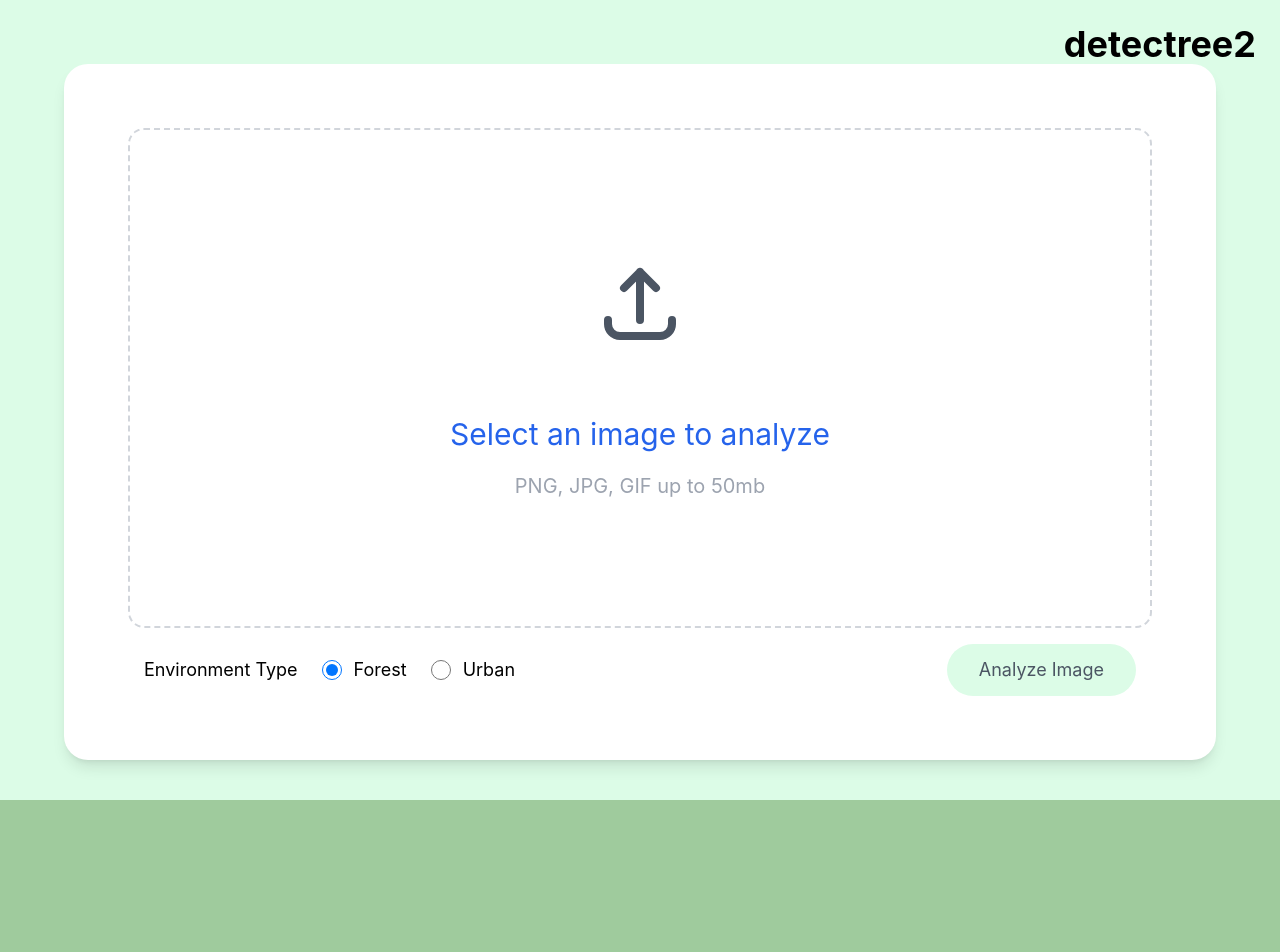
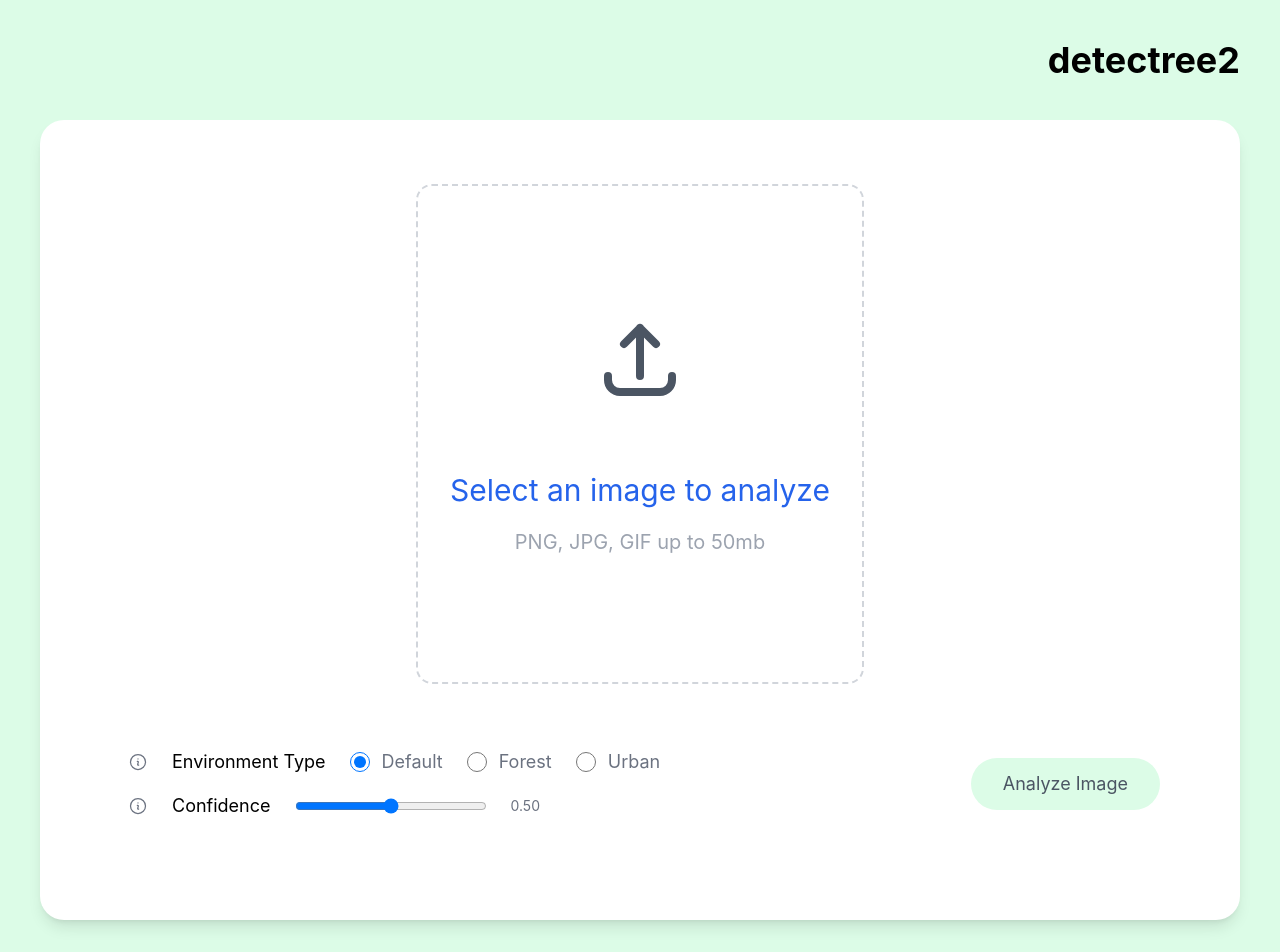
Before and after one commit to Ezzhingy/detectree2-application, a React (Vite) app in the folder frontend/: page / in a window 1280 px wide. Shown: the top 952 px of the page. Before the commit the page ends 800 px from the top, so only its background shows below. Built offline with nearby package versions, Linux system fonts and the light colour scheme.

Commit message:
[frontend] created UI and UX and integration with backend

```diff
--- a/frontend/src/App.tsx
+++ b/frontend/src/App.tsx
@@ -2,6 +2,7 @@ import { useState } from "react";
 import { Card } from "./components/Card";
 import { ImageUpload } from "./components/ImageUpload";
 import { EnvironmentSelector } from "./components/EnvironmentSelector";
+import { Tooltip } from "./components/Tooltip";
 
 function Title() {
   return (
@@ -12,28 +13,163 @@ function Title() {
 }
 
 function App() {
-  const [environment, setEnvironment] = useState<"Forest" | "Urban">("Forest");
+  const [environment, setEnvironment] = useState<"Default" | "Forest" | "Urban">("Default");
   const [selectedImage, setSelectedImage] = useState<File | null>(null);
+  const [preview, setPreview] = useState<string | null>(null);
+  const [confidence, setConfidence] = useState(0.5);
+  const [analysisComplete, setAnalysisComplete] = useState(false);
+  const [statistics, setStatistics] = useState<{ total_trees: number } | null>(null);
+
+  const resetImage = () => {
+    setSelectedImage(null);
+    setPreview(null);
+    setAnalysisComplete(false);
+    setStatistics(null);
+  };
+
+  const uploadImage = async () => {
+    if (!selectedImage) {
+      return;
+    }
+
+    const formData = new FormData();
+    formData.append("file", selectedImage);
+    formData.append("environment", environment);
+    formData.append("confidence", confidence.toString());
+
+    try {
+      const response = await fetch("http://127.0.0.1:5000/", {
+        method: "POST",
+        body: formData
+      });
+
+      if (!response.ok) {
+        throw new Error("Failed to upload image");
+      }
+
+      const data = await response.json();
+      console.log("Received data:", data);
+      setPreview(data.image);
+      setStatistics(data.statistics);
+      console.log("Updated statistics:", data.statistics);
+      setAnalysisComplete(true);
+
+    } catch (error) {
+      console.error("Error uploading image:", error);
+    }
+  };
+
+  const handleEnvironmentConfigChange = (config: {
+    environment: "Default" | "Forest" | "Urban";
+    confidence: number;
+  }) => {
+    setEnvironment(config.environment);
+    setConfidence(config.confidence);
+  };
+
+  const handleDownload = async (fileType: 'png' | 'gpkg') => {
+    try {
+      const response = await fetch(`http://127.0.0.1:5000/download/${fileType}`);
+      if (!response.ok) {
+        throw new Error(`Failed to download ${fileType} file`);
+      }
+
+      const blob = await response.blob();
+      const url = window.URL.createObjectURL(blob);
+      const link = document.createElement('a');
+      link.href = url;
+      link.download = fileType === 'png' ? 'result.png' : 'crowns_out.gpkg';
+      document.body.appendChild(link);
+      link.click();
+      document.body.removeChild(link);
+      window.URL.revokeObjectURL(url);
+    } catch (error) {
+      console.error(`Error downloading ${fileType} file:`, error);
+    }
+  };
 
   return (
-    <div className="min-h-screen bg-green-100 p-4">
+    <div className="min-h-screen bg-green-100 p-8">
       <Title />
 
-      <div className="w-full max-w-6xl mx-auto">
-        <div
-          className="flex items-center justify-center"
-          style={{ height: "calc(100vh - 120px)" }}
+      <div className="container mx-auto flex justify-center items-center">
+        <Card>
+          <div className="relative flex flex-col items-center">
+            {preview ? (
+              <>
+                <div className="relative min-h-[600px] flex items-center justify-center">
+                  <div className="flex gap-8 items-center">
+                    <div className="relative">
+                      <img
+                        src={preview}
+                        alt="Analysis Result"
+                        className="max-w-full max-h-[500px] object-contain"
+                      />
+                      <button
+                        onClick={resetImage}
+                        className="absolute top-4 right-4 w-10 h-10 bg-gray-800 bg-opacity-50 hover:bg-opacity-70 text-white rounded-full flex items-center justify-center transition-all text-2xl"
+                        aria-label="Reset image"
                       >
-          <Card>
+                        ×
+                      </button>
+                    </div>
+                    {statistics && (
+                      <div className="bg-white p-6 rounded-lg shadow-lg h-fit">
+                        <h2 className="text-xl text-black font-bold mb-4">Analysis Results</h2>
+                        <table className="min-w-[200px]">
+                          <tbody>
+                            <tr className="border-b">
+                              <td className="text-black py-2 pr-4 font-semibold">Total Trees Detected</td>
+                              <td className="text-black py-2 px-4">{statistics.total_trees}</td>
+                            </tr>
+                          </tbody>
+                        </table>
+                      </div>
+                    )}
+                  </div>
+                  <div className="absolute bottom-4 right-4 flex gap-4">
+                    {analysisComplete && (
+                      <>
+                        <button
+                          onClick={() => handleDownload('png')}
+                          className="px-4 py-2 bg-blue-500 text-white rounded-lg hover:bg-blue-600 transition-colors flex items-center gap-2"
+                        >
+                          <svg className="w-5 h-5" fill="none" stroke="currentColor" viewBox="0 0 24 24">
+                            <path strokeLinecap="round" strokeLinejoin="round" strokeWidth={2} d="M4 16v1a3 3 0 003 3h10a3 3 0 003-3v-1m-4-4l-4 4m0 0l-4-4m4 4V4" />
+                          </svg>
+                          Download PNG
+                        </button>
+                        <button
+                          onClick={() => handleDownload('gpkg')}
+                          className="px-4 py-2 bg-green-500 text-white rounded-lg hover:bg-green-600 transition-colors flex items-center gap-2"
+                        >
+                          <svg className="w-5 h-5" fill="none" stroke="currentColor" viewBox="0 0 24 24">
+                            <path strokeLinecap="round" strokeLinejoin="round" strokeWidth={2} d="M4 16v1a3 3 0 003 3h10a3 3 0 003-3v-1m-4-4l-4 4m0 0l-4-4m4 4V4" />
+                          </svg>
+                          Download GPKG
+                        </button>
+                      </>
+                    )}
+                  </div>
+                </div>
+              </>
+            ) : (
               <ImageUpload onImageSelect={setSelectedImage} />
-            <div className="flex justify-between items-center px-4">
+            )}
+          </div>
+
+          <div className="flex justify-between items-center px-4 mt-12">
+            <div className="flex items-center">
               <EnvironmentSelector
                 selected={environment}
                 onSelect={setEnvironment}
+                onEnvironmentConfigChange={handleEnvironmentConfigChange}
               />
+            </div>
             <button
               className="px-8 py-3 bg-green-100 text-gray-600 rounded-full hover:bg-green-200 transition-colors text-lg"
               disabled={!selectedImage}
+              onClick={uploadImage}
             >
               Analyze Image
             </button>
@@ -41,7 +177,6 @@ function App() {
         </Card>
       </div>
     </div>
-    </div>
   );
 }
 
--- a/frontend/src/components/Card.tsx
+++ b/frontend/src/components/Card.tsx
@@ -4,7 +4,7 @@ interface CardProps {
 
 export function Card({ children }: CardProps) {
   return (
-    <div className="bg-white rounded-3xl shadow-lg p-16 w-full min-h-[600px]">
+    <div className="bg-white rounded-3xl shadow-lg p-16 w-[1200px] min-h-[800px] mx-auto my-8">
       {children}
     </div>
   );
--- /dev/null
+++ b/frontend/src/components/ConfidenceSlider.tsx
@@ -0,0 +1,25 @@
+import { Tooltip } from "./Tooltip";
+
+interface ConfidenceSliderProps {
+  value: number;
+  onChange: (value: number) => void;
+}
+
+export function ConfidenceSlider({ value, onChange }: ConfidenceSliderProps) {
+  return (
+    <div className="flex items-center gap-6">
+      <Tooltip text="Adjust the confidence level for tree detection." />
+      <span className="text-black text-lg">Confidence</span>
+      <input
+        type="range"
+        min="0"
+        max="1"
+        step="0.01"
+        value={value}
+        onChange={(e) => onChange(parseFloat(e.target.value))}
+        className="w-48"
+      />
+      <span className="text-gray-500 text-sm">{value.toFixed(2)}</span>
+    </div>
+  );
+}
--- a/frontend/src/components/EnvironmentSelector.tsx
+++ b/frontend/src/components/EnvironmentSelector.tsx
@@ -1,34 +1,71 @@
+import { useState, useEffect } from "react";
+import { ConfidenceSlider } from "./ConfidenceSlider";
+import { Tooltip } from "./Tooltip";
+
 interface EnvironmentSelectorProps {
-  selected: 'Forest' | 'Urban';
-  onSelect: (environment: 'Forest' | 'Urban') => void;
+  selected: "Default" | "Forest" | "Urban";
+  onSelect: (environment: "Default" | "Forest" | "Urban") => void;
+  onEnvironmentConfigChange?: (config: {
+    environment: "Default" | "Forest" | "Urban";
+    confidence: number;
+  }) => void;
 }
 
-export function EnvironmentSelector({ selected, onSelect }: EnvironmentSelectorProps) {
+export function EnvironmentSelector({
+  selected,
+  onSelect,
+  onEnvironmentConfigChange,
+}: EnvironmentSelectorProps) {
+  const [confidence, setConfidence] = useState(0.5); // Default value of 0.5
+
+  // Update the backend whenever either value changes
+  useEffect(() => {
+    onEnvironmentConfigChange?.({
+      environment: selected,
+      confidence: confidence,
+    });
+  }, [selected, confidence, onEnvironmentConfigChange]);
+
   return (
+    <div className="flex flex-col gap-4">
       <div className="flex items-center gap-6">
+        <Tooltip text="Select the environment type for analysis." />
         <span className="text-black text-lg">Environment Type</span>
         <div className="flex gap-6">
           <label className="flex items-center gap-3">
             <input
               type="radio"
               name="environment"
-            checked={selected === 'Forest'}
-            onChange={() => onSelect('Forest')}
+              checked={selected === "Default"}
+              onChange={() => onSelect("Default")}
               className="w-5 h-5"
             />
-          <span className="text-lg">Forest</span>
+            <span className="text-lg text-gray-500">Default</span>
           </label>
           <label className="flex items-center gap-3">
             <input
               type="radio"
               name="environment"
-            checked={selected === 'Urban'}
-            onChange={() => onSelect('Urban')}
+              checked={selected === "Forest"}
+              onChange={() => onSelect("Forest")}
               className="w-5 h-5"
             />
-          <span className="text-lg">Urban</span>
+            <span className="text-lg text-gray-500">Forest</span>
+          </label>
+          <label className="flex items-center gap-3">
+            <input
+              type="radio"
+              name="environment"
+              checked={selected === "Urban"}
+              onChange={() => onSelect("Urban")}
+              className="w-5 h-5"
+            />
+            <span className="text-lg text-gray-500">Urban</span>
           </label>
         </div>
       </div>
+
+      <ConfidenceSlider value={confidence} onChange={setConfidence} />
+    </div>
   );
 }
--- a/frontend/src/components/ImageUpload.tsx
+++ b/frontend/src/components/ImageUpload.tsx
@@ -70,8 +70,9 @@ export function ImageUpload({ onImageSelect }: ImageUploadProps) {
         {isLoading ? (
           <LoadingState fileName={fileName || ''} progress={loadingProgress} />
         ) : previewUrl ? (
+          <div className="flex flex-col">
           <div className="relative w-full h-full flex items-center justify-center">
-            <div className="relative max-w-full max-h-[450px] w-auto h-auto">
+            <div className="relative max-w-full max-h-[450px] min-w-full min-h-[200px] w-auto h-auto">
               <img
                 src={previewUrl}
                 alt="Selected preview"
@@ -90,6 +91,8 @@ export function ImageUpload({ onImageSelect }: ImageUploadProps) {
               </button>
             </div>
           </div>
+          <h3 className="text-gray-700">Upload Successful</h3>
+          </div>
         ) : (
           <>
             <div className="text-gray-600 mb-6">
--- a/frontend/src/components/LoadingState.tsx
+++ b/frontend/src/components/LoadingState.tsx
@@ -7,7 +7,7 @@ export function LoadingState({ fileName, progress }: LoadingStateProps) {
   return (
     <div className="flex flex-col items-center justify-center w-full">
       <div className="w-full max-w-md">
-        <p className="text-center text-gray-600 mb-4">{fileName}</p>
+        <p className="text-center text-gray-600 mb-4 truncate">{fileName}</p>
         <div className="h-2 w-full bg-gray-200 rounded-full overflow-hidden">
           <div
             className="h-full bg-blue-500 transition-all duration-300 ease-out"
--- /dev/null
+++ b/frontend/src/components/Tooltip.tsx
@@ -0,0 +1,17 @@
+import React from 'react';
+import { InformationCircleIcon } from '@heroicons/react/24/outline';
+
+interface TooltipProps {
+  text: string;
+}
+
+export const Tooltip: React.FC<TooltipProps> = ({ text }) => {
+  return (
+    <div className="relative flex items-center group">
+      <InformationCircleIcon className="w-5 h-5 text-gray-500 cursor-pointer ml-2" />
+      <div className="absolute left-full ml-2 w-48 p-2 bg-slate-700 text-white text-md rounded-lg shadow-lg opacity-0 group-hover:opacity-100 transition-opacity">
+        {text}
+      </div>
+    </div>
+  );
+};
--- /dev/null
+++ b/frontend/src/declarations.d.ts
@@ -0,0 +1 @@
+declare module '@heroicons/react/outline';
```
Lines whose indentation alone changed are shown as unchanged.
